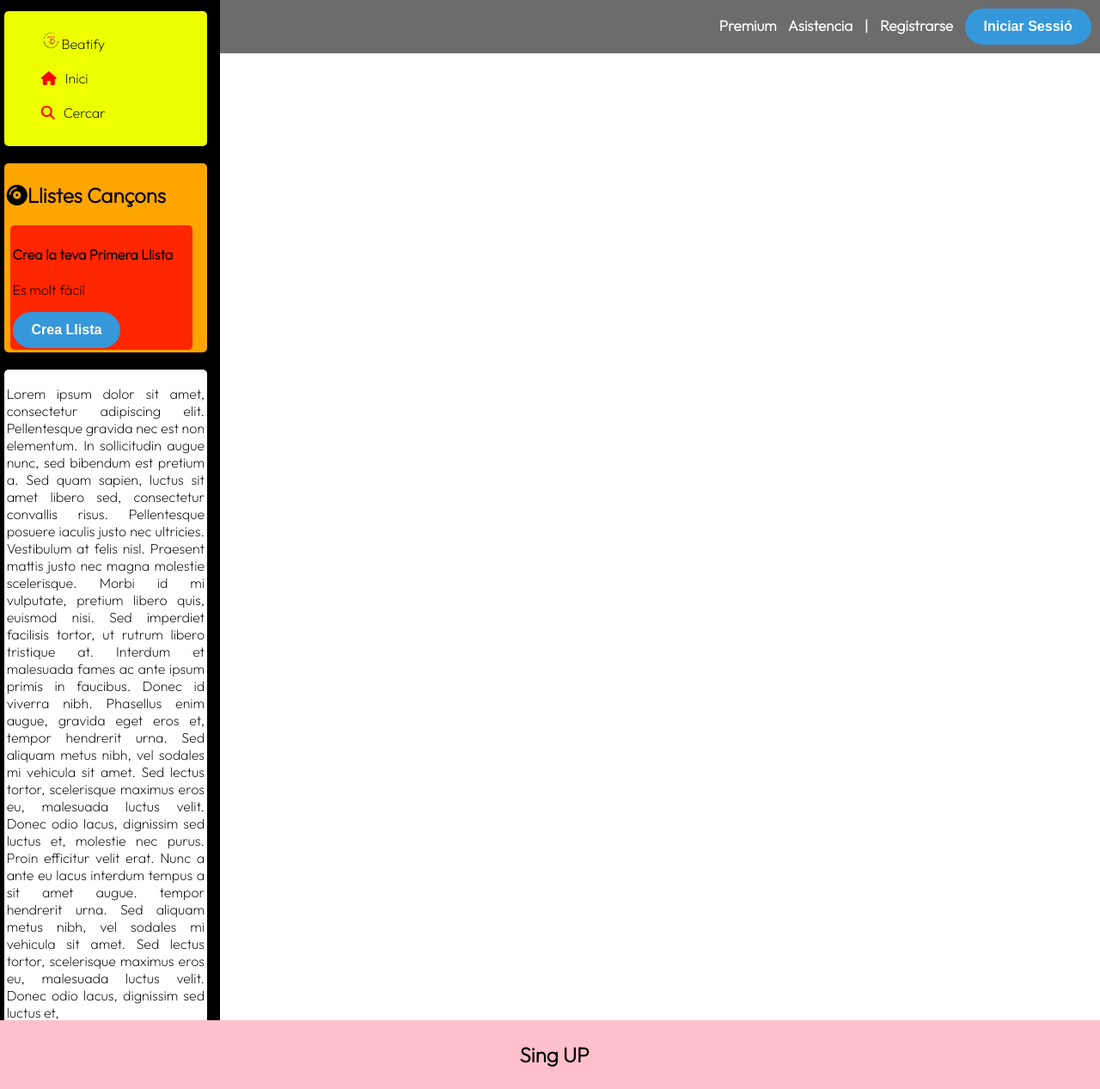
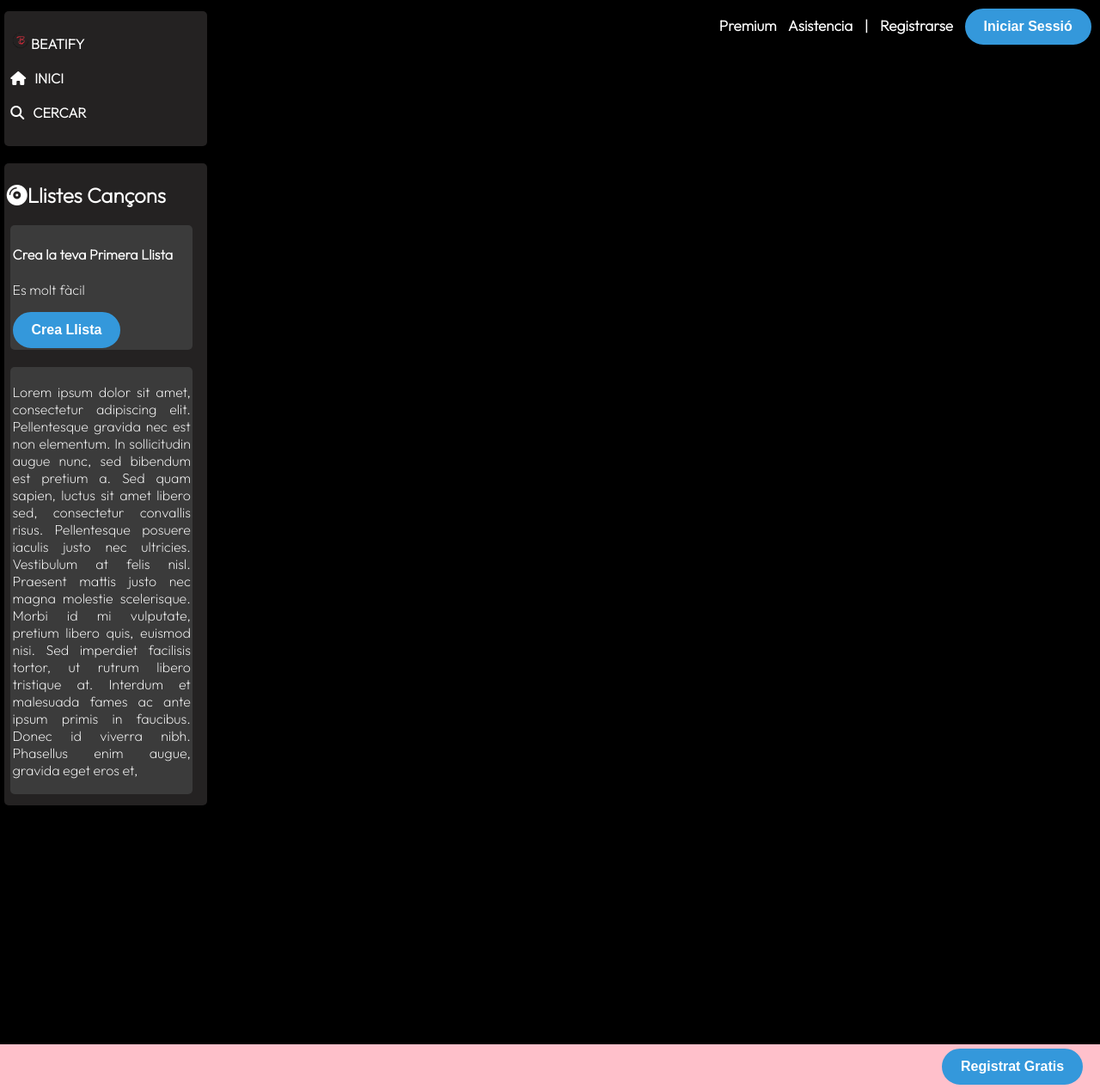
Before and after one commit to Alemusicaria/beatify, a PHP site: page / in a window 1280 px wide. Shown: the whole page at 86% size. Run offline with PHP 8.4, Linux system fonts and the light colour scheme; some libraries are stand-ins or nearby versions.

Commit message:
canvis al index i al css

```diff
--- a/estil.css
+++ b/estil.css
@@ -2,6 +2,7 @@ body {
     font-family: 'Outfit', sans-serif;
     margin: 0;
     text-align: justify;
+    background-color: black;
 }
 
 
@@ -10,6 +11,7 @@ header{
     max-width: 80%;
     left: 20%;
     background-color: rgba(0, 0, 0, 0.575);
+    border-radius: 5px 5px 0 0;
     .menu{
         padding: 1%;
         text-align: right;
@@ -44,21 +46,23 @@ header{
 }
 .contenedor-left {
     max-width: 20%;
-    min-height: 100%;
-    background-color: black;
+    min-height: 92%;
     align-items: center;
     padding-top: 1%;
     position: fixed;
     top: 0;
     .miniMenu {
-        background-color: rgb(238, 255, 0);
+        background-color: rgb(36, 34, 34);
         padding: 1%;
         border-radius: 5px;
         max-width: 90%;
         margin-left: 2%;
+        font-weight: bold;
+        color: white;
         ul {
             list-style: none;
             line-height: 2.5em;
+            padding-left: 2%;
             i{
                 margin-right: 10px;
             }
@@ -71,17 +75,19 @@ header{
     }
 
     .llistesUsuaris {
-        background-color: orange;
+        background-color: rgb(36, 34, 34);
         padding: 1%;
         border-radius: 5px;
         max-width: 90%;
         margin-left: 2%;
+        color: white;
         #primera{
             padding: 1%;
-            background-color: rgb(255, 38, 0);
+            background-color: rgb(59, 59, 59);
             max-width: 90%;
             border-radius: 5px;
             margin-left: 2%;
+
             button{
                 display: inline-block;
                 padding: 10px 20px; /* Puedes ajustar el relleno según tus necesidades */
@@ -101,18 +107,38 @@ header{
         }
     }
     .fakeFooter{
-        background-color: white;
+        background-color: rgb(59, 59, 59);
         max-width: 90%;
         padding: 1%;
         border-radius: 5px;
         margin-left: 2%;
+        color: white;
+        margin-bottom: 10px;
     }
 }
 footer{
-    text-align: center;
+    text-align: right;
     background-color: pink;
     padding: 0.4%;
     position: fixed;
     bottom: 0;
     width: 100%;
+    button{
+        display: inline-block;
+        padding: 10px 20px; /* Puedes ajustar el relleno según tus necesidades */
+        font-size: 16px; /* Puedes ajustar el tamaño de la fuente según tus preferencias */
+        font-weight: bold;
+        text-align: center;
+        text-decoration: none;
+        cursor: pointer;
+        border: 2px solid #3498db; /* Puedes ajustar el color del borde según tus preferencias */
+        border-radius: 25px; /* Este valor determina la cantidad de redondeo; puedes ajustarlo según tus preferencias */
+        background-color: #3498db; /* Puedes ajustar el color de fondo según tus preferencias */
+        color: #ffffff;
+        margin-right: 25px;
+
+    }
+    button:hover{
+        transform: scale(1.1);
+    }
 }
--- a/index.html
+++ b/index.html
@@ -24,9 +24,9 @@
     <div class="contenedor-left">
         <div class="miniMenu">
             <ul id="menu">
-                <li><img src="./img/Logo_sense_fons.png" alt="">Beatify</li>
-                <li><i class="fa-solid fa-house" style="color: red;"></i></i>Inici</li>
-                <li><i class="fa-solid fa-magnifying-glass" style="color: red;"></i>Cercar</li>
+                <li><img src="./img/Logo_sense_fons.png" alt="">BEATIFY</li>
+                <li><i class="fa-solid fa-house" style="color: rgb(255, 255, 255);"></i></i>INICI</li>
+                <li><i class="fa-solid fa-magnifying-glass" style="color: rgb(255, 255, 255);"></i>CERCAR</li>
             </ul>
         </div>
         <br>
@@ -37,7 +37,6 @@
                 <p>Es molt fàcil</p>
                 <button>Crea Llista</button>
             </div>
-        </div>
             <br>
             <div class="fakeFooter">
                 <p>Lorem ipsum dolor sit amet, consectetur adipiscing elit. Pellentesque gravida nec est non elementum. In
@@ -46,16 +45,15 @@
                     Praesent mattis justo nec magna molestie scelerisque. Morbi id mi vulputate, pretium libero quis,
                     euismod nisi. Sed imperdiet facilisis tortor, ut rutrum libero tristique at. Interdum et malesuada fames
                     ac ante ipsum primis in faucibus. Donec id viverra nibh. Phasellus enim augue, gravida eget eros et,
-                tempor hendrerit urna. Sed aliquam metus nibh, vel sodales mi vehicula sit amet. Sed lectus tortor,
-                scelerisque maximus eros eu, malesuada luctus velit. Donec odio lacus, dignissim sed luctus et, molestie
-                nec purus. Proin efficitur velit erat. Nunc a ante eu lacus interdum tempus a sit amet augue.
-                tempor hendrerit urna. Sed aliquam metus nibh, vel sodales mi vehicula sit amet. Sed lectus tortor,
-                scelerisque maximus eros eu, malesuada luctus velit. Donec odio lacus, dignissim sed luctus et,
                 </p>
             </div>
         </div>
+    </div>
+    <div class="contenedor-right">
+
+    </div>
     <footer>
-        <h2>Sing UP</h2>
+        <button>Registrat Gratis</button>
     </footer>
 </body>
 
```
Lines whose indentation alone changed are shown as unchanged.
